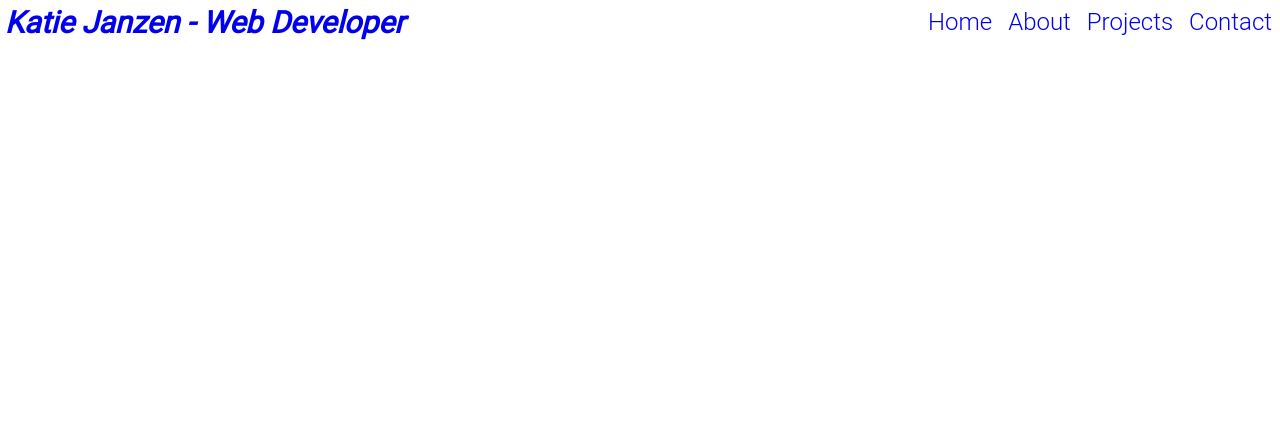
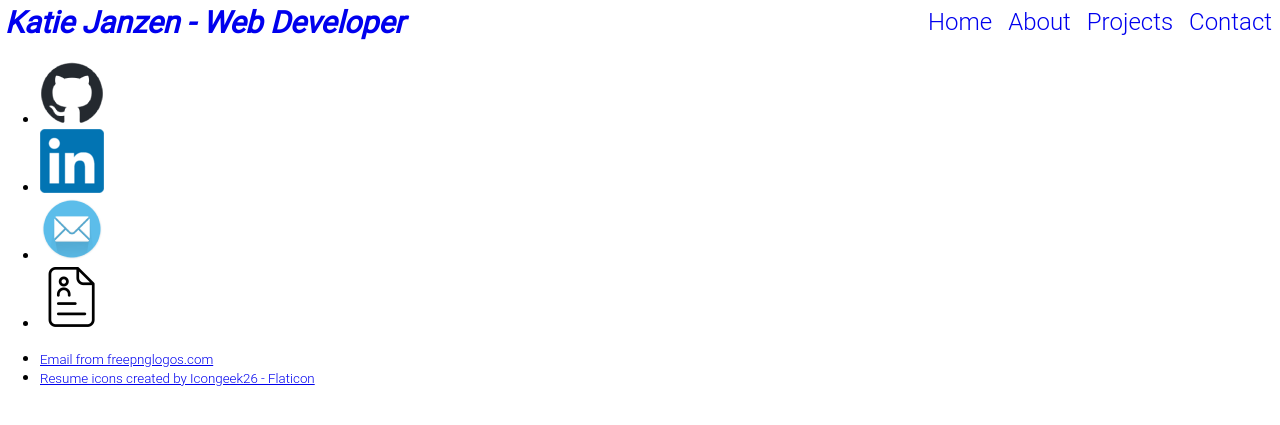
Before and after one commit to ImpendingKataclysm/portfolio_site, a Django app: template templates/base.html in a window 1280 px wide. Shown: the top 425 px of the page. Run offline with Django 3.2, Linux system fonts and the light colour scheme; the template is opened without the code that fills it, so the values that code supplies are empty.

Commit message:
Added a footer to the base template with links for GitHub, LinkedIn, Email and Resume download (resume download page to be added later)

```diff
--- a/templates/base.html
+++ b/templates/base.html
@@ -30,6 +30,18 @@
         <main>
             {% block content %}{% endblock %}
         </main>
+        <footer>
+            <ul>
+                <li><a href="https://github.com/ImpendingKataclysm" target="_blank"><img src="{% static 'images/github-mark.png' %}" alt="GitHub logo"></a></li>
+                <li><a href="#" target="_blank"><img src="{% static 'images/linkedIn_logo_initials.png' %}" alt="LinkedIn logo"></a></li>
+                <li><a href="{% url 'contact' %}"><img src="{% static 'images/email-icon.png' %}" alt="Email icon"></a></li>
+                <li><a href="#" target="_blank"><img src="{% static 'images/resume.png' %}" alt="Resume icon"></a></li>
+            </ul>
+            <ul>
+                <li><small><a href="https://www.freepnglogos.com/pics/email" target="_blank">Email from freepnglogos.com</a></small></li>
+                <li><small><a href="https://www.flaticon.com/free-icons/resume" target="_blank" title="resume icons">Resume icons created by Icongeek26 - Flaticon</a></small></li>
+            </ul>
+        </footer>
     </div>
     <script src="{% static 'js/script.js' %}"></script>
 </body>
```
Also changed, not shown: mysite/static/images/email-icon.png (added), mysite/static/images/github-mark.png (added), mysite/static/images/linkedIn_logo_initials.png (added), mysite/static/images/resume.png (added).
